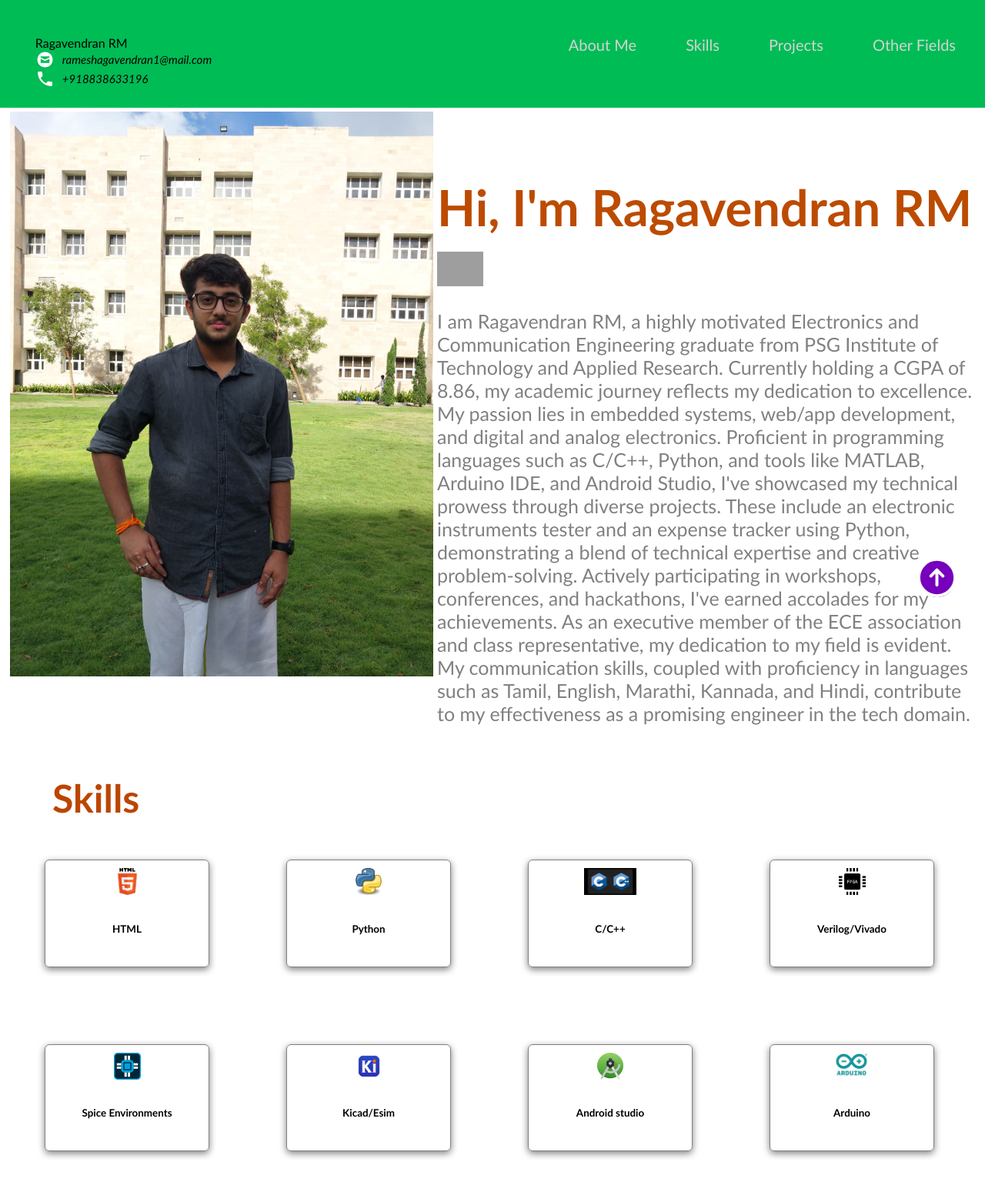
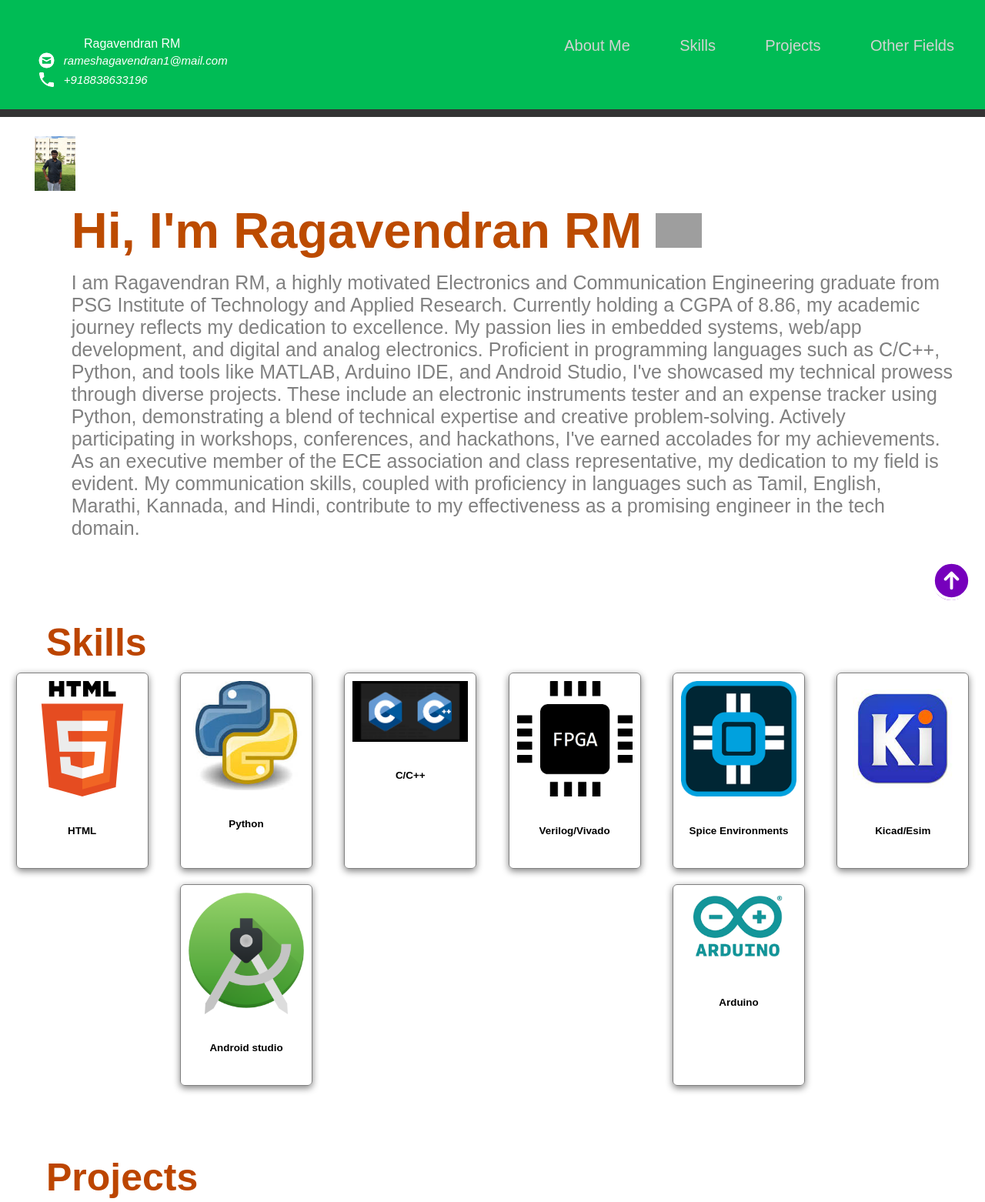
Before and after one commit to RagavendranRM/RagavendranRM.github.io, a plain HTML site: page index.html in a window 1280 px wide. Shown: the top 1562 px of the page at 77% size. Drawn offline with Linux system fonts and the light colour scheme; grey boxes are pictures that could not be loaded.

Commit message:
Update index.html

```diff
--- a/index.html
+++ b/index.html
@@ -1,9 +1,94 @@
 <!DOCTYPE html>
 <html>
   <head>
-    <title>Ragavendran RM - Portfolio</title>
-    <link rel="stylesheet" href="./style.css"/>
-    <script src="./script.js"></script>
+    <html lang="en">
+  <meta charset="UTF-8">
+  <meta name="viewport" content="width=device-width, initial-scale=1.0">
+  <title>Ragavendran RM - Portfolio</title>
+  <link rel="stylesheet" href="./style.css"/>
+  <script src="./script.js"></script>
+  <style>
+    /* Add your responsive styles here */
+    body {
+      font-family: 'Arial', sans-serif;
+      margin: 0;
+      padding: 0;
+    }
+
+    nav {
+      background-color: #333;
+      color: white;
+      padding: 10px;
+      text-align: center;
+    }
+
+    .container {
+      max-width: 1200px;
+      margin: 0 auto;
+      padding: 20px;
+    }
+
+    section {
+      padding: 20px 0;
+    }
+
+    .profile_image {
+      max-width: 100%;
+      height: auto;
+    }
+
+    .all_skills {
+      display: flex;
+      flex-wrap: wrap;
+      justify-content: space-around;
+    }
+
+    .skill {
+      width: 150px;
+      text-align: center;
+      margin: 10px;
+    }
+
+    .skill img {
+      max-width: 100%;
+      height: auto;
+    }
+
+    .projects-container {
+      display: flex;
+      flex-wrap: wrap;
+      justify-content: space-around;
+    }
+
+    .project-card {
+      width: 300px;
+      text-align: center;
+      margin: 20px;
+    }
+
+    .recommendation {
+      margin-bottom: 20px;
+    }
+
+    .iconbutton {
+      position: fixed;
+      bottom: 20px;
+      right: 20px;
+    }
+
+    .popup {
+      display: none;
+      position: fixed;
+      top: 50%;
+      left: 50%;
+      transform: translate(-50%, -50%);
+      padding: 20px;
+      background-color: #fff;
+      box-shadow: 0 0 10px rgba(0, 0, 0, 0.5);
+      text-align: center;
+    }
+  </style>
+
   </head>
   <body>
     <!-- Navigation Bar -->
```
